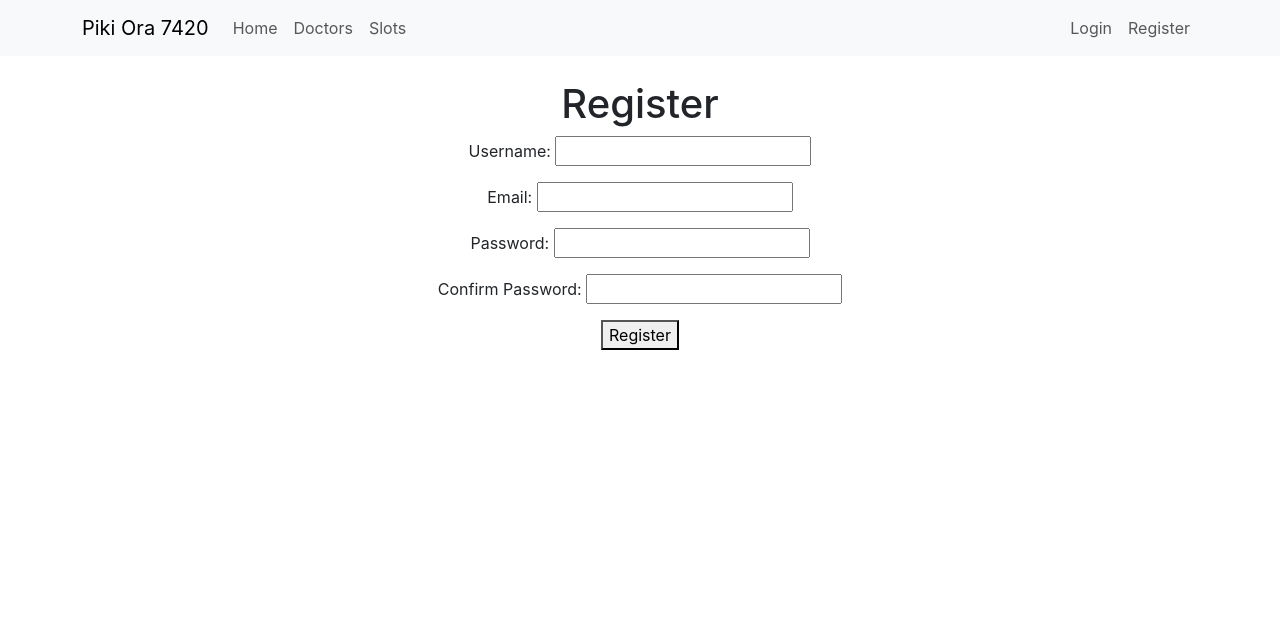
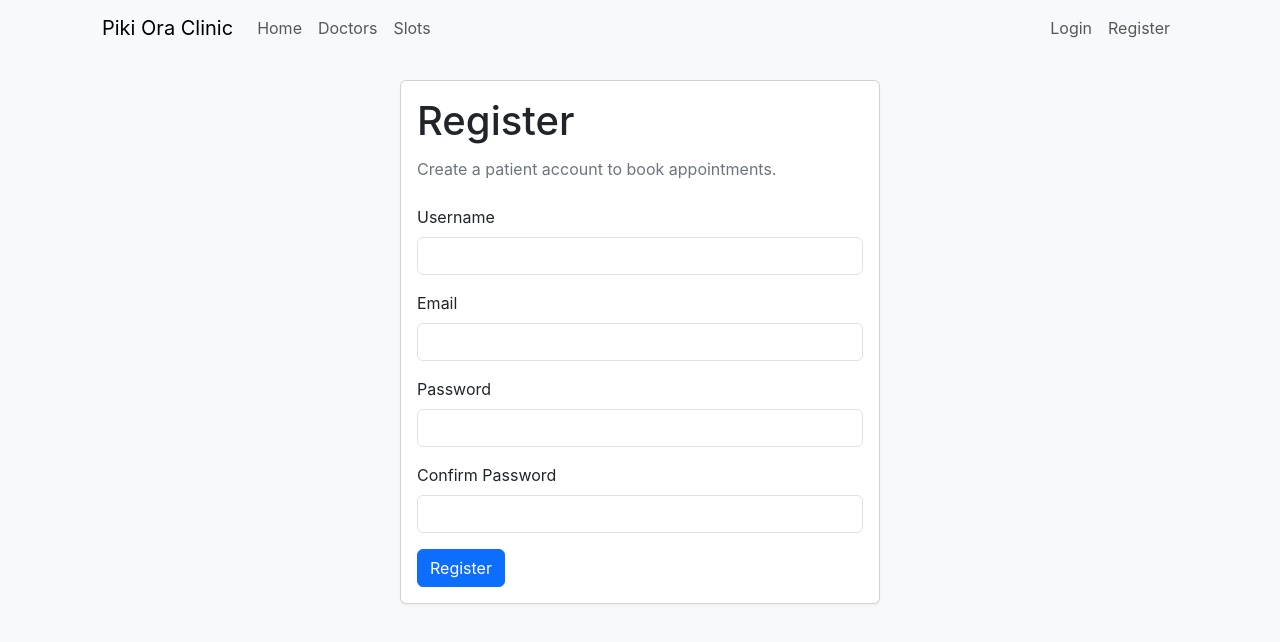
Before and after one commit to steventsz/pikiora7420react, a React (Create React App) app: page /register in a window 1280 px wide. Shown: the top 642 px of the page. Built offline with nearby package versions, Linux system fonts and the light colour scheme.

Commit message:
Polish basic UI layout

```diff
--- a/src/App.css
+++ b/src/App.css
@@ -1,38 +1,37 @@
 .App {
-  text-align: center;
+  min-height: 100vh;
+  background-color: #f8f9fa;
+  padding-bottom: 2rem;
 }
 
-.App-logo {
-  height: 40vmin;
-  pointer-events: none;
+.App h1 {
+  margin-bottom: 0.75rem;
 }
 
-@media (prefers-reduced-motion: no-preference) {
-  .App-logo {
-    animation: App-logo-spin infinite 20s linear;
-  }
+.App .container {
+  max-width: 1100px;
 }
 
-.App-header {
-  background-color: #282c34;
-  min-height: 100vh;
-  display: flex;
-  flex-direction: column;
-  align-items: center;
-  justify-content: center;
-  font-size: calc(10px + 2vmin);
-  color: white;
+.auth-card {
+  max-width: 480px;
+  margin: 0 auto;
 }
 
-.App-link {
-  color: #61dafb;
+.page-intro {
+  color: #6c757d;
+  margin-bottom: 1.5rem;
 }
 
-@keyframes App-logo-spin {
-  from {
-    transform: rotate(0deg);
-  }
-  to {
-    transform: rotate(360deg);
-  }
+.form-actions {
+  display: flex;
+  gap: 0.5rem;
+  flex-wrap: wrap;
 }
+
+.table {
+  background-color: white;
+}
+
+.card {
+  box-shadow: 0 0.125rem 0.25rem rgba(0, 0, 0, 0.04);
+}
--- a/src/App.js
+++ b/src/App.js
@@ -1,5 +1,6 @@
 import './App.css';
 import {BrowserRouter, Route, Routes} from "react-router";
+import {Container} from "react-bootstrap";
 import Navigation from "./components/Navigation";
 import Login from "./components/Login";
 import Register from "./components/Register";
@@ -10,10 +11,15 @@ import Slots from "./components/Slots";
 
 function Home() {
     return (
-        <div>
-            <h1>Piki Ora 7420</h1>
-            <p>Welcome to the Piki Ora appointment booking frontend.</p>
-        </div>
+        <Container>
+            <h1>Piki Ora Clinic</h1>
+            <p className="page-intro">
+                Piki Ora Clinic is a professional community healthcare clinic founded in 2018 and located in
+                Auckland, New Zealand. The clinic focuses on patient-centred care, friendly service, and reliable
+                appointment support for everyday health needs. Patients can browse doctors, view available
+                appointment slots, and manage their bookings online.
+            </p>
+        </Container>
     );
 }
 
--- a/src/components/Login.js
+++ b/src/components/Login.js
@@ -1,5 +1,6 @@
 import React, {useEffect, useState} from 'react';
 import axios from "axios";
+import {Alert, Button, Card, Container, Form} from "react-bootstrap";
 import base_url from "../constraints";
 
 function Login(props) {
@@ -8,6 +9,7 @@ function Login(props) {
     const [error, setError] = useState("");
     const [user, setUser] = useState(null);
     const [isLogin, setIsLogin] = useState(false);
+    const [loading, setLoading] = useState(false);
 
     useEffect(() => {
         if (localStorage.getItem("token")) {
@@ -48,6 +50,14 @@ function Login(props) {
     }
 
     function login() {
+        if (!username || !password) {
+            setError("Please enter your username and password.");
+            return;
+        }
+
+        setLoading(true);
+        setError("");
+
         let data = JSON.stringify({
             "username": username,
             "password": password
@@ -84,6 +94,9 @@ function Login(props) {
                 } else {
                     setError("Login failed. Please try again.");
                 }
+            })
+            .finally(() => {
+                setLoading(false);
             });
     }
 
@@ -97,18 +110,41 @@ function Login(props) {
 
     return (
         isLogin ?
-            <div>
-                <h1>Login</h1>
-                {user && <p>You are logged in as {user.username}</p>}
-                <button onClick={logout}>Logout</button>
-            </div> :
-            <div>
-                <h1>Login</h1>
-                <p>Username: <input type="text" value={username} onChange={usernameHandler}/></p>
-                <p>Password: <input type="password" value={password} onChange={passwordHandler}/></p>
-                <p>{error}</p>
-                <button onClick={login}>Login</button>
-            </div>
+            <Container>
+                <Card className="auth-card text-start">
+                    <Card.Body>
+                        <h1>Login</h1>
+                        {user && <p className="page-intro">You are logged in as {user.username}.</p>}
+                        <Button variant="outline-secondary" onClick={logout}>Logout</Button>
+                    </Card.Body>
+                </Card>
+            </Container> :
+            <Container>
+                <Card className="auth-card text-start">
+                    <Card.Body>
+                        <h1>Login</h1>
+                        <p className="page-intro">Login to book and manage your appointments.</p>
+
+                        {error && <Alert variant="danger">{error}</Alert>}
+
+                        <Form>
+                            <Form.Group className="mb-3">
+                                <Form.Label>Username</Form.Label>
+                                <Form.Control type="text" value={username} onChange={usernameHandler}/>
+                            </Form.Group>
+
+                            <Form.Group className="mb-3">
+                                <Form.Label>Password</Form.Label>
+                                <Form.Control type="password" value={password} onChange={passwordHandler}/>
+                            </Form.Group>
+
+                            <Button type="button" variant="primary" onClick={login} disabled={loading}>
+                                {loading ? "Logging in..." : "Login"}
+                            </Button>
+                        </Form>
+                    </Card.Body>
+                </Card>
+            </Container>
     );
 }
 
--- a/src/components/Navigation.js
+++ b/src/components/Navigation.js
@@ -52,7 +52,7 @@ function Navigation(props) {
     return (
         <Navbar bg="light" expand="lg" className="mb-4">
             <Container>
-                <Navbar.Brand as={Link} to="/">Piki Ora 7420</Navbar.Brand>
+                <Navbar.Brand as={Link} to="/">Piki Ora Clinic</Navbar.Brand>
                 <Navbar.Toggle aria-controls="main-navigation"/>
                 <Navbar.Collapse id="main-navigation">
                     <Nav className="me-auto">
--- a/src/components/Register.js
+++ b/src/components/Register.js
@@ -1,5 +1,6 @@
 import React, {useState} from 'react';
 import axios from "axios";
+import {Alert, Button, Card, Container, Form} from "react-bootstrap";
 import base_url from "../constraints";
 
 function Register(props) {
@@ -8,6 +9,7 @@ function Register(props) {
     const [password_confirm, setPasswordConfirm] = useState("");
     const [email, setEmail] = useState("");
     const [error, setError] = useState("");
+    const [loading, setLoading] = useState(false);
 
     function usernameHandler(e) {
         setUsername(e.target.value);
@@ -26,6 +28,19 @@ function Register(props) {
     }
 
     function register() {
+        if (!username || !email || !password || !password_confirm) {
+            setError("Please complete all fields.");
+            return;
+        }
+
+        if (password !== password_confirm) {
+            setError("Passwords do not match.");
+            return;
+        }
+
+        setLoading(true);
+        setError("");
+
         let data = JSON.stringify({
             "username": username,
             "email": email,
@@ -55,20 +70,58 @@ function Register(props) {
                 }
             })
             .catch((error) => {
-                setError("Registration failed. Please check your details.");
+                if (error.request) {
+                    setError("Backend server is not running. Please start Django on port 8000.");
+                } else {
+                    setError("Registration failed. Please check your details.");
+                }
+            })
+            .finally(() => {
+                setLoading(false);
             });
     }
 
     return (
-        <div>
-            <h1>Register</h1>
-            <p>Username: <input type="text" value={username} onChange={usernameHandler}/></p>
-            <p>Email: <input type="email" value={email} onChange={emailHandler}/></p>
-            <p>Password: <input type="password" value={password} onChange={passwordHandler}/></p>
-            <p>Confirm Password: <input type="password" value={password_confirm} onChange={passwordConfirmHandler}/></p>
-            <p>{error}</p>
-            <button type="submit" onClick={register}>Register</button>
-        </div>
+        <Container>
+            <Card className="auth-card text-start">
+                <Card.Body>
+                    <h1>Register</h1>
+                    <p className="page-intro">Create a patient account to book appointments.</p>
+
+                    {error && <Alert variant="danger">{error}</Alert>}
+
+                    <Form>
+                        <Form.Group className="mb-3">
+                            <Form.Label>Username</Form.Label>
+                            <Form.Control type="text" value={username} onChange={usernameHandler}/>
+                        </Form.Group>
+
+                        <Form.Group className="mb-3">
+                            <Form.Label>Email</Form.Label>
+                            <Form.Control type="email" value={email} onChange={emailHandler}/>
+                        </Form.Group>
+
+                        <Form.Group className="mb-3">
+                            <Form.Label>Password</Form.Label>
+                            <Form.Control type="password" value={password} onChange={passwordHandler}/>
+                        </Form.Group>
+
+                        <Form.Group className="mb-3">
+                            <Form.Label>Confirm Password</Form.Label>
+                            <Form.Control
+                                type="password"
+                                value={password_confirm}
+                                onChange={passwordConfirmHandler}
+                            />
+                        </Form.Group>
+
+                        <Button type="button" onClick={register} disabled={loading}>
+                            {loading ? "Registering..." : "Register"}
+                        </Button>
+                    </Form>
+                </Card.Body>
+            </Card>
+        </Container>
     );
 }
 
```
Also changed, not shown: 1 other file (tests, documents, lock files or other folders).
